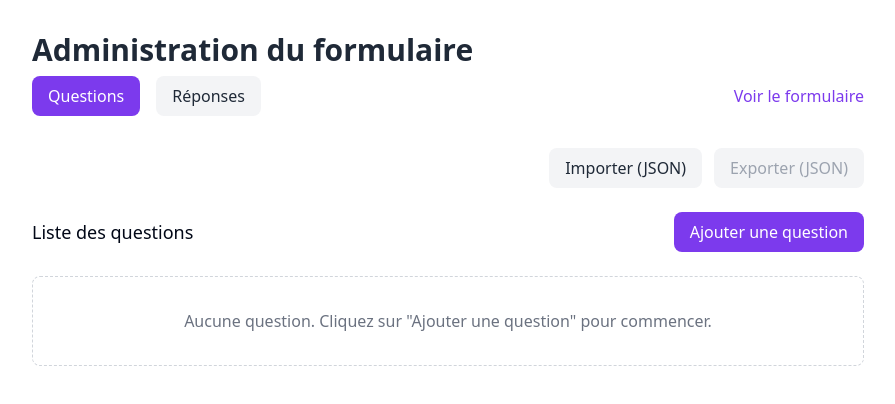
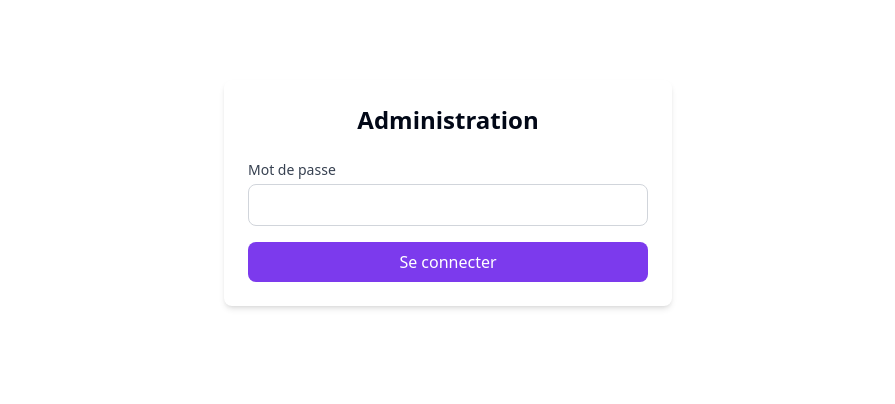
Before and after one commit to PinkFloyd1213/Quizzical, a React (Vite) app: page /admin in a window 1280 px wide. Shown: the top 404 px of the page, without its empty margins (192-1087 px from the left). Built offline with nearby package versions, Linux system fonts and the light colour scheme.

Commit message:
feat: Add admin features
Add functionality to delete responses, clear all questions, and implement password protection for the admin page.

```diff
--- a/src/components/admin/ResponseViewer.tsx
+++ b/src/components/admin/ResponseViewer.tsx
@@ -1,10 +1,14 @@
 
 import React, { useState, useEffect } from "react";
-import { loadResponses, downloadResponsesAsTextFile } from "../../utils/fileUtils";
+import { loadResponses, downloadResponsesAsTextFile, clearResponses } from "../../utils/fileUtils";
+import { useToast } from "../../hooks/use-toast";
+import { AlertDialog, AlertDialogAction, AlertDialogCancel, AlertDialogContent, AlertDialogDescription, AlertDialogFooter, AlertDialogHeader, AlertDialogTitle, AlertDialogTrigger } from "../ui/alert-dialog";
+import { Button } from "../ui/button";
 
 const ResponseViewer: React.FC = () => {
   const [responses, setResponses] = useState<string>("");
   const [loading, setLoading] = useState<boolean>(true);
+  const { toast } = useToast();
 
   useEffect(() => {
     const fetchResponses = async () => {
@@ -25,10 +29,51 @@ const ResponseViewer: React.FC = () => {
     downloadResponsesAsTextFile();
   };
 
+  const handleClearResponses = async () => {
+    try {
+      await clearResponses();
+      setResponses("");
+      toast({
+        title: "Succès",
+        description: "Toutes les réponses ont été supprimées",
+      });
+    } catch (error) {
+      console.error("Erreur lors de la suppression des réponses:", error);
+      toast({
+        title: "Erreur",
+        description: "Impossible de supprimer les réponses",
+        variant: "destructive",
+      });
+    }
+  };
+
   return (
     <div className="space-y-4">
       <div className="flex justify-between items-center">
         <h2 className="text-lg font-medium">Réponses au formulaire</h2>
+        <div className="flex space-x-2">
+          <AlertDialog>
+            <AlertDialogTrigger asChild>
+              <Button variant="destructive" className="bg-red-600 hover:bg-red-700" disabled={!responses}>
+                Supprimer les réponses
+              </Button>
+            </AlertDialogTrigger>
+            <AlertDialogContent>
+              <AlertDialogHeader>
+                <AlertDialogTitle>Êtes-vous sûr?</AlertDialogTitle>
+                <AlertDialogDescription>
+                  Cette action est irréversible. Elle supprimera définitivement toutes les réponses collectées et ne peut pas être annulée.
+                </AlertDialogDescription>
+              </AlertDialogHeader>
+              <AlertDialogFooter>
+                <AlertDialogCancel>Annuler</AlertDialogCancel>
+                <AlertDialogAction onClick={handleClearResponses} className="bg-red-600 hover:bg-red-700">
+                  Supprimer
+                </AlertDialogAction>
+              </AlertDialogFooter>
+            </AlertDialogContent>
+          </AlertDialog>
+
           <button
             onClick={handleDownload}
             className="px-4 py-2 bg-violet-600 text-white rounded-lg hover:bg-violet-700 transition-colors"
@@ -36,6 +81,7 @@ const ResponseViewer: React.FC = () => {
           >
             Télécharger les réponses (TXT)
           </button>
+        </div>
       </div>
 
       {loading ? (
--- a/src/pages/Admin.tsx
+++ b/src/pages/Admin.tsx
@@ -3,13 +3,19 @@ import React, { useState, useEffect } from "react";
 import { Question } from "../types/question";
 import QuestionList from "../components/admin/QuestionList";
 import ResponseViewer from "../components/admin/ResponseViewer";
-import { loadQuestions, saveQuestions, downloadQuestionsAsJsonFile, importQuestionsFromJsonFile } from "../utils/fileUtils";
+import { loadQuestions, saveQuestions, downloadQuestionsAsJsonFile, importQuestionsFromJsonFile, clearResponses } from "../utils/fileUtils";
 import { useToast } from "../components/ui/use-toast";
+import { AlertDialog, AlertDialogAction, AlertDialogCancel, AlertDialogContent, AlertDialogDescription, AlertDialogFooter, AlertDialogHeader, AlertDialogTitle, AlertDialogTrigger } from "../components/ui/alert-dialog";
+import { Button } from "../components/ui/button";
+
+const ADMIN_PASSWORD = "12131213It";
 
 const Admin: React.FC = () => {
   const [questions, setQuestions] = useState<Question[]>([]);
   const [loading, setLoading] = useState<boolean>(true);
   const [activeTab, setActiveTab] = useState<"questions" | "responses">("questions");
+  const [isAuthenticated, setIsAuthenticated] = useState<boolean>(false);
+  const [password, setPassword] = useState<string>("");
   const { toast } = useToast();
 
   useEffect(() => {
@@ -84,6 +90,71 @@ const Admin: React.FC = () => {
     e.target.value = "";
   };
 
+  const handleLogin = (e: React.FormEvent) => {
+    e.preventDefault();
+
+    if (password === ADMIN_PASSWORD) {
+      setIsAuthenticated(true);
+      toast({
+        title: "Connexion réussie",
+        description: "Vous êtes maintenant connecté à l'interface d'administration",
+      });
+    } else {
+      toast({
+        title: "Erreur de connexion",
+        description: "Mot de passe incorrect",
+        variant: "destructive",
+      });
+    }
+  };
+
+  const handleClearAllQuestions = async () => {
+    try {
+      await saveQuestions([]);
+      setQuestions([]);
+      toast({
+        title: "Succès",
+        description: "Toutes les questions ont été supprimées",
+      });
+    } catch (error) {
+      console.error("Erreur lors de la suppression des questions:", error);
+      toast({
+        title: "Erreur",
+        description: "Impossible de supprimer les questions",
+        variant: "destructive",
+      });
+    }
+  };
+
+  if (!isAuthenticated) {
+    return (
+      <div className="max-w-md mx-auto p-6 mt-20 bg-white rounded-lg shadow-md">
+        <h1 className="text-2xl font-bold text-center mb-6">Administration</h1>
+        <form onSubmit={handleLogin} className="space-y-4">
+          <div>
+            <label htmlFor="password" className="block text-sm font-medium text-gray-700 mb-1">
+              Mot de passe
+            </label>
+            <input
+              type="password"
+              id="password"
+              value={password}
+              onChange={(e) => setPassword(e.target.value)}
+              className="w-full px-3 py-2 border border-gray-300 rounded-lg focus:outline-none focus:ring-2 focus:ring-violet-500"
+              required
+            />
+          </div>
+          <button
+            type="submit"
+            className="w-full px-4 py-2 bg-violet-600 text-white rounded-lg hover:bg-violet-700 transition-colors"
+          >
+            Se connecter
+          </button>
+        </form>
+      </div>
+    );
+  }
+
   return (
     <div className="max-w-4xl mx-auto p-4 md:p-8">
       <header className="mb-8">
@@ -126,7 +197,30 @@ const Admin: React.FC = () => {
 
       {activeTab === "questions" && (
         <div className="space-y-6">
-          <div className="flex justify-end space-x-3">
+          <div className="flex justify-between items-center">
+            <AlertDialog>
+              <AlertDialogTrigger asChild>
+                <Button variant="destructive" className="bg-red-600 hover:bg-red-700">
+                  Supprimer toutes les questions
+                </Button>
+              </AlertDialogTrigger>
+              <AlertDialogContent>
+                <AlertDialogHeader>
+                  <AlertDialogTitle>Êtes-vous absolument sûr?</AlertDialogTitle>
+                  <AlertDialogDescription>
+                    Cette action est irréversible. Elle supprimera définitivement toutes vos questions et ne peut pas être annulée.
+                  </AlertDialogDescription>
+                </AlertDialogHeader>
+                <AlertDialogFooter>
+                  <AlertDialogCancel>Annuler</AlertDialogCancel>
+                  <AlertDialogAction onClick={handleClearAllQuestions} className="bg-red-600 hover:bg-red-700">
+                    Supprimer
+                  </AlertDialogAction>
+                </AlertDialogFooter>
+              </AlertDialogContent>
+            </AlertDialog>
+
+            <div className="flex space-x-3">
               <label className="px-4 py-2 bg-gray-100 hover:bg-gray-200 text-gray-800 rounded-lg cursor-pointer transition-colors">
                 Importer (JSON)
                 <input
@@ -148,6 +242,7 @@ const Admin: React.FC = () => {
                 Exporter (JSON)
               </button>
             </div>
+          </div>
 
           {loading ? (
             <div className="flex justify-center py-8">
--- a/src/utils/fileUtils.ts
+++ b/src/utils/fileUtils.ts
@@ -98,3 +98,14 @@ export const importQuestionsFromJsonFile = (file: File): Promise<Question[]> =>
     reader.readAsText(file);
   });
 };
+
+export const clearResponses = async (): Promise<boolean> => {
+  try {
+    localStorage.removeItem("responses");
+    console.log("Réponses supprimées avec succès");
+    return true;
+  } catch (error) {
+    console.error("Erreur lors de la suppression des réponses:", error);
+    return false;
+  }
+};
```
Lines whose indentation alone changed are shown as unchanged.
